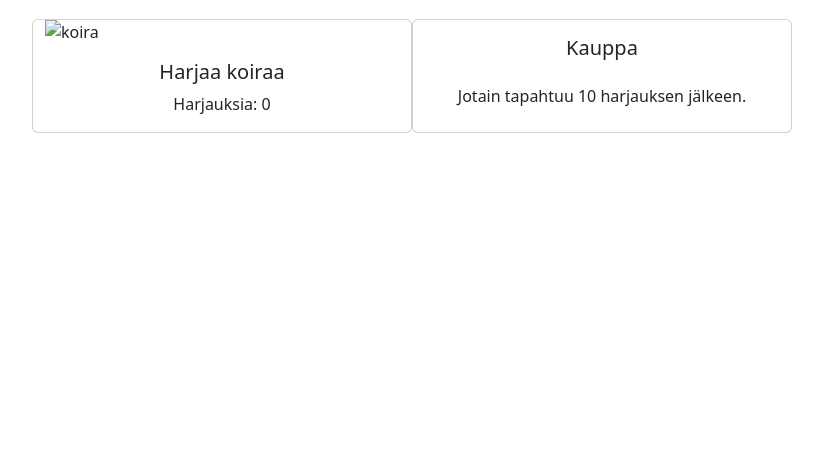
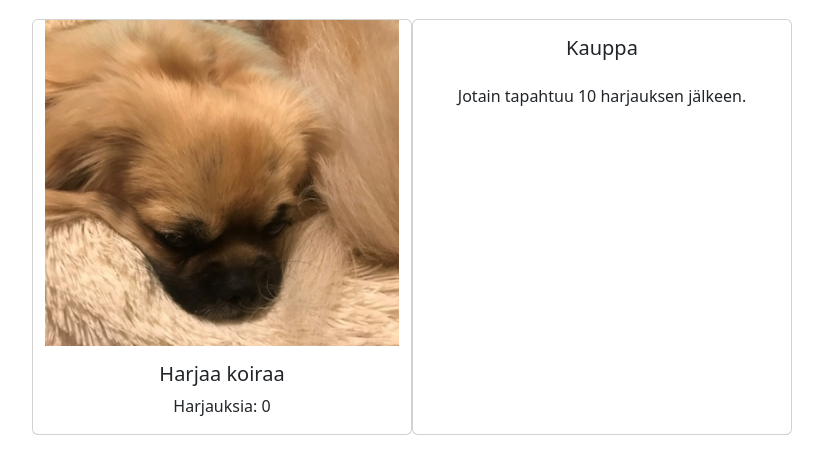
Before and after one commit to tuuhei8/clicker-peli, a plain HTML site: page index.html in a window 1280 px wide. Shown: the part 77-550 px from the top of the page, without its empty margins (228-1051 px from the left). Drawn offline with nearby package versions, Linux system fonts and the light colour scheme; the site is published under a folder, as on GitHub Pages, so addresses that start at the root find nothing.

Commit message:
päivitys

```diff
--- a/index.html
+++ b/index.html
@@ -12,7 +12,7 @@
       <h1 class="text-center mt-4">Klikkaus-peli</h1>
       <div class="row d.flex justify-content-center mt-4">
         <div class="card col-lg-4">
-          <img id="kuva" src="/img/kuva1.jpg" alt="koira">
+          <img id="kuva" src="img/kuva1.jpg" alt="koira">
           <div class="card-body text-center">
             <h5 class="card-title">Harjaa koiraa</h5>
             <p class="card-text">Harjauksia: <span id="laskuri">0</span></p>
```
